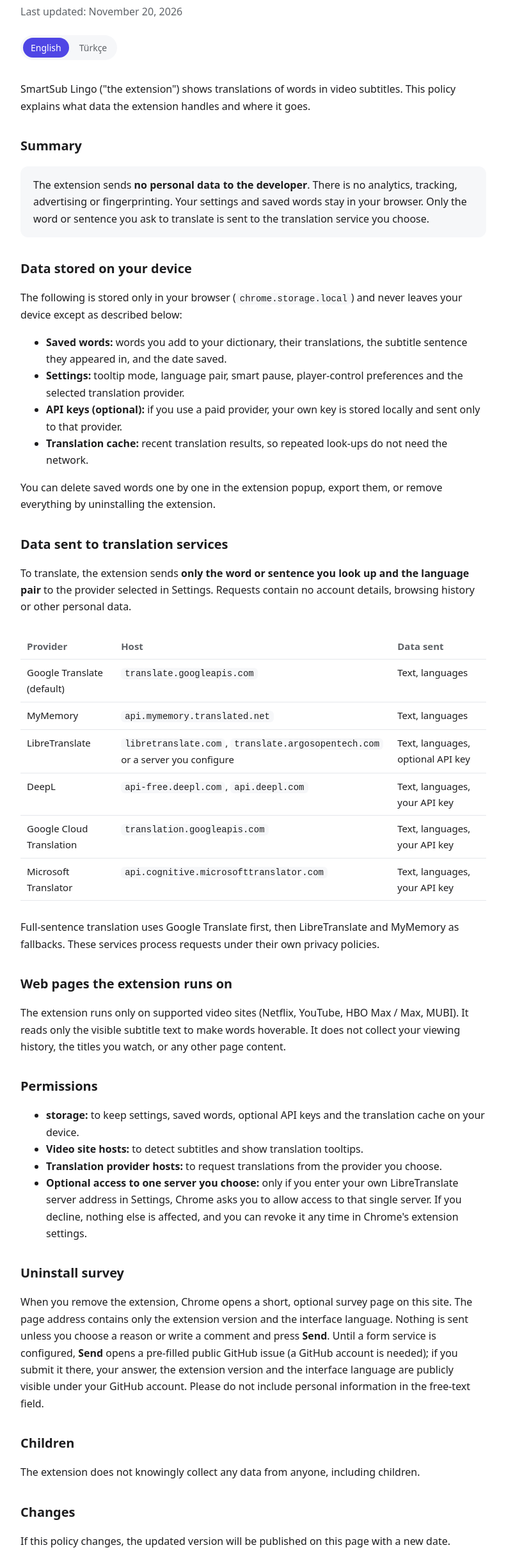
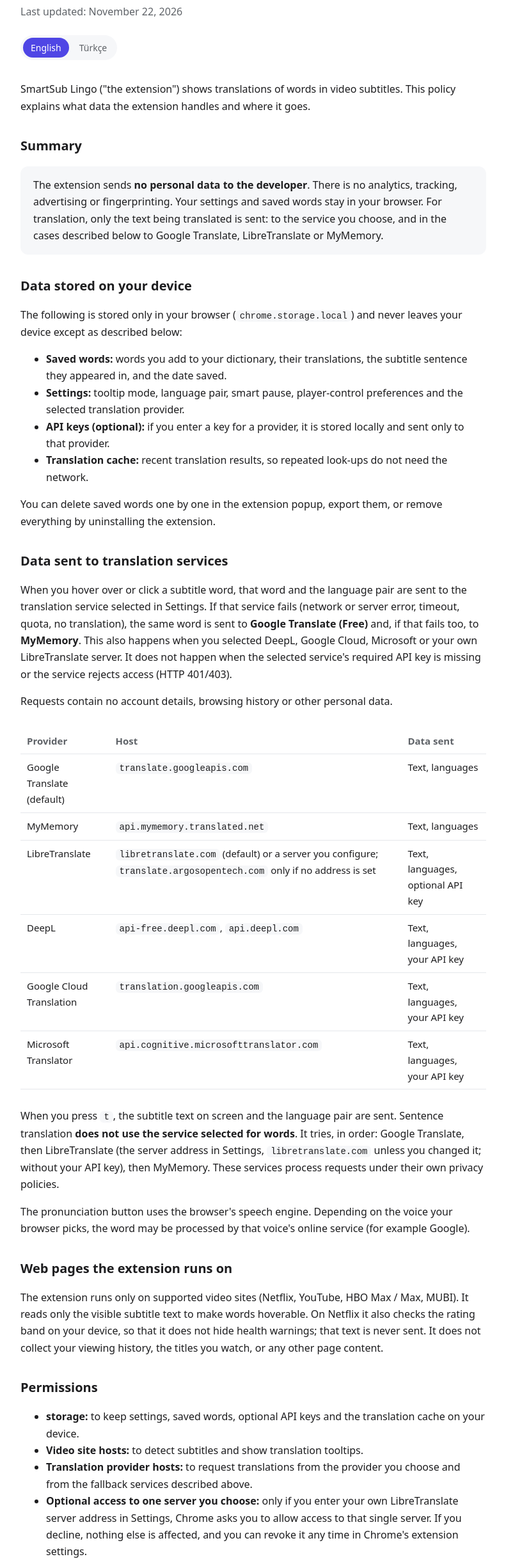
Before and after one commit to fatihatac/smartsub-lingo-site, a plain HTML site: page privacy.html in a window 1280 px wide. Shown: the part 133-2570 px from the top of the page at 64% size, without its empty margins (244-1035 px from the left). Drawn offline with Linux system fonts and the light colour scheme.

Commit message:
Privacy: describe fallback services and sentence translation
Words can fall back to Google Translate and MyMemory, sentences do not
use the selected service, and speech may use an online voice.

Co-Authored-By: Claude Opus 5.5 <noreply@anthropic.com>

```diff
--- a/privacy.html
+++ b/privacy.html
@@ -14,7 +14,7 @@
 </header>
 <main>
   <h1>Privacy Policy</h1>
-  <p class="meta">Last updated: November 20, 2026</p>
+  <p class="meta">Last updated: November 22, 2026</p>
   <div class="lang"><a class="on" href="#en">English</a><a href="#tr">Türkçe</a></div>
 
   <section id="en">
@@ -22,7 +22,7 @@
 
     <h2>Summary</h2>
     <div class="card">
-      <p style="margin:0">The extension sends <strong>no personal data to the developer</strong>. There is no analytics, tracking, advertising or fingerprinting. Your settings and saved words stay in your browser. Only the word or sentence you ask to translate is sent to the translation service you choose.</p>
+      <p style="margin:0">The extension sends <strong>no personal data to the developer</strong>. There is no analytics, tracking, advertising or fingerprinting. Your settings and saved words stay in your browser. For translation, only the text being translated is sent: to the service you choose, and in the cases described below to Google Translate, LibreTranslate or MyMemory.</p>
     </div>
 
     <h2>Data stored on your device</h2>
@@ -30,32 +30,34 @@
     <ul>
       <li><strong>Saved words:</strong> words you add to your dictionary, their translations, the subtitle sentence they appeared in, and the date saved.</li>
       <li><strong>Settings:</strong> tooltip mode, language pair, smart pause, player-control preferences and the selected translation provider.</li>
-      <li><strong>API keys (optional):</strong> if you use a paid provider, your own key is stored locally and sent only to that provider.</li>
+      <li><strong>API keys (optional):</strong> if you enter a key for a provider, it is stored locally and sent only to that provider.</li>
       <li><strong>Translation cache:</strong> recent translation results, so repeated look-ups do not need the network.</li>
     </ul>
     <p>You can delete saved words one by one in the extension popup, export them, or remove everything by uninstalling the extension.</p>
 
     <h2>Data sent to translation services</h2>
-    <p>To translate, the extension sends <strong>only the word or sentence you look up and the language pair</strong> to the provider selected in Settings. Requests contain no account details, browsing history or other personal data.</p>
+    <p>When you hover over or click a subtitle word, that word and the language pair are sent to the translation service selected in Settings. If that service fails (network or server error, timeout, quota, no translation), the same word is sent to <strong>Google Translate (Free)</strong> and, if that fails too, to <strong>MyMemory</strong>. This also happens when you selected DeepL, Google Cloud, Microsoft or your own LibreTranslate server. It does not happen when the selected service's required API key is missing or the service rejects access (HTTP 401/403).</p>
+    <p>Requests contain no account details, browsing history or other personal data.</p>
     <div class="tablewrap"><table>
       <tr><th>Provider</th><th>Host</th><th>Data sent</th></tr>
       <tr><td>Google Translate (default)</td><td><code>translate.googleapis.com</code></td><td>Text, languages</td></tr>
       <tr><td>MyMemory</td><td><code>api.mymemory.translated.net</code></td><td>Text, languages</td></tr>
-      <tr><td>LibreTranslate</td><td><code>libretranslate.com</code>, <code>translate.argosopentech.com</code> or a server you configure</td><td>Text, languages, optional API key</td></tr>
+      <tr><td>LibreTranslate</td><td><code>libretranslate.com</code> (default) or a server you configure; <code>translate.argosopentech.com</code> only if no address is set</td><td>Text, languages, optional API key</td></tr>
       <tr><td>DeepL</td><td><code>api-free.deepl.com</code>, <code>api.deepl.com</code></td><td>Text, languages, your API key</td></tr>
       <tr><td>Google Cloud Translation</td><td><code>translation.googleapis.com</code></td><td>Text, languages, your API key</td></tr>
       <tr><td>Microsoft Translator</td><td><code>api.cognitive.microsofttranslator.com</code></td><td>Text, languages, your API key</td></tr>
     </table></div>
-    <p>Full-sentence translation uses Google Translate first, then LibreTranslate and MyMemory as fallbacks. These services process requests under their own privacy policies.</p>
+    <p>When you press <code>t</code>, the subtitle text on screen and the language pair are sent. Sentence translation <strong>does not use the service selected for words</strong>. It tries, in order: Google Translate, then LibreTranslate (the server address in Settings, <code>libretranslate.com</code> unless you changed it; without your API key), then MyMemory. These services process requests under their own privacy policies.</p>
+    <p>The pronunciation button uses the browser's speech engine. Depending on the voice your browser picks, the word may be processed by that voice's online service (for example Google).</p>
 
     <h2>Web pages the extension runs on</h2>
-    <p>The extension runs only on supported video sites (Netflix, YouTube, HBO Max / Max, MUBI). It reads only the visible subtitle text to make words hoverable. It does not collect your viewing history, the titles you watch, or any other page content.</p>
+    <p>The extension runs only on supported video sites (Netflix, YouTube, HBO Max / Max, MUBI). It reads only the visible subtitle text to make words hoverable. On Netflix it also checks the rating band on your device, so that it does not hide health warnings; that text is never sent. It does not collect your viewing history, the titles you watch, or any other page content.</p>
 
     <h2>Permissions</h2>
     <ul>
       <li><strong>storage:</strong> to keep settings, saved words, optional API keys and the translation cache on your device.</li>
       <li><strong>Video site hosts:</strong> to detect subtitles and show translation tooltips.</li>
-      <li><strong>Translation provider hosts:</strong> to request translations from the provider you choose.</li>
+      <li><strong>Translation provider hosts:</strong> to request translations from the provider you choose and from the fallback services described above.</li>
       <li><strong>Optional access to one server you choose:</strong> only if you enter your own LibreTranslate server address in Settings, Chrome asks you to allow access to that single server. If you decline, nothing else is affected, and you can revoke it any time in Chrome's extension settings.</li>
     </ul>
 
@@ -76,12 +78,12 @@
 
   <section id="tr" lang="tr">
     <h1>Gizlilik Politikası</h1>
-    <p class="meta">Son güncelleme: 20 Kasım 2026</p>
+    <p class="meta">Son güncelleme: 22 Kasım 2026</p>
     <p>SmartSub Lingo ("uzantı"), video altyazılarındaki kelimelerin çevirisini gösterir. Bu politika, uzantının hangi verileri işlediğini ve bu verilerin nereye gittiğini açıklar.</p>
 
     <h2>Özet</h2>
     <div class="card">
-      <p style="margin:0">Uzantı geliştiriciye <strong>hiçbir kişisel veri göndermez</strong>. Analitik, izleme, reklam veya parmak izi yoktur. Ayarlarınız ve kaydettiğiniz kelimeler tarayıcınızda kalır. Yalnızca çevirmek istediğiniz kelime veya cümle, seçtiğiniz çeviri servisine gönderilir.</p>
+      <p style="margin:0">Uzantı geliştiriciye <strong>hiçbir kişisel veri göndermez</strong>. Analitik, izleme, reklam veya parmak izi yoktur. Ayarlarınız ve kaydettiğiniz kelimeler tarayıcınızda kalır. Çeviri için yalnızca çevrilen metin gönderilir: seçtiğiniz servise ve aşağıda anlatılan durumlarda Google Translate, LibreTranslate veya MyMemory'ye.</p>
     </div>
 
     <h2>Cihazınızda saklanan veriler</h2>
@@ -89,22 +91,24 @@
     <ul>
       <li><strong>Kaydedilen kelimeler:</strong> sözlüğe eklediğiniz kelimeler, çevirileri, geçtikleri altyazı cümlesi ve kaydedilme tarihi.</li>
       <li><strong>Ayarlar:</strong> tooltip modu, dil çifti, akıllı duraklatma, oynatıcı kontrolü tercihleri ve seçili çeviri sağlayıcısı.</li>
-      <li><strong>API anahtarları (isteğe bağlı):</strong> ücretli bir sağlayıcı kullanırsanız kendi anahtarınız yerel olarak saklanır ve yalnızca o sağlayıcıya gönderilir.</li>
+      <li><strong>API anahtarları (isteğe bağlı):</strong> bir sağlayıcı için anahtar girerseniz yerel olarak saklanır ve yalnızca o sağlayıcıya gönderilir.</li>
       <li><strong>Çeviri önbelleği:</strong> tekrarlanan sorgular ağa çıkmasın diye son çeviri sonuçları.</li>
     </ul>
     <p>Kaydedilen kelimeleri popup üzerinden tek tek silebilir, dışa aktarabilir veya uzantıyı kaldırarak hepsini silebilirsiniz.</p>
 
     <h2>Çeviri servislerine gönderilen veriler</h2>
-    <p>Çeviri için uzantı, Ayarlar'da seçilen sağlayıcıya <strong>yalnızca sorguladığınız kelime veya cümleyi ve dil çiftini</strong> gönderir. İsteklerde hesap bilgisi, tarama geçmişi veya başka kişisel veri bulunmaz. Sağlayıcıların listesi yukarıdaki İngilizce tablodadır. Cümle çevirisinde önce Google Translate, yedek olarak LibreTranslate ve MyMemory kullanılır. Bu servisler istekleri kendi gizlilik politikalarına göre işler.</p>
+    <p>Bir altyazı kelimesinin üzerine geldiğinizde veya tıkladığınızda o kelime ve dil çifti, Ayarlar'da seçili çeviri servisine gönderilir. O servis başarısız olursa (ağ veya sunucu hatası, zaman aşımı, kota, çeviri bulunamaması) aynı kelime <strong>Google Translate (Ücretsiz)</strong> servisine, o da başarısız olursa <strong>MyMemory</strong>'ye gönderilir. DeepL, Google Cloud, Microsoft veya kendi LibreTranslate sunucunuzu seçmiş olsanız da böyledir. Seçili servisin zorunlu API anahtarı eksikse veya servis erişimi reddederse (HTTP 401/403) bu yapılmaz.</p>
+    <p><code>t</code> tuşuna bastığınızda ekrandaki altyazı metni ve dil çifti gönderilir. Cümle çevirisi <strong>kelimeler için seçtiğiniz servisi kullanmaz</strong>. Sırasıyla şunlar denenir: Google Translate, ardından LibreTranslate (Ayarlar'daki sunucu adresi, değiştirmediyseniz <code>libretranslate.com</code>; API anahtarınız olmadan), ardından MyMemory. İsteklerde hesap bilgisi, tarama geçmişi veya başka kişisel veri bulunmaz. Sağlayıcıların listesi yukarıdaki İngilizce tablodadır. Bu servisler istekleri kendi gizlilik politikalarına göre işler.</p>
+    <p>Seslendirme düğmesi tarayıcının konuşma motorunu kullanır. Tarayıcının seçtiği sese göre kelime, o sesin çevrimiçi servisinde (örneğin Google) işlenebilir.</p>
 
     <h2>Uzantının çalıştığı sayfalar</h2>
-    <p>Uzantı yalnızca desteklenen video sitelerinde (Netflix, YouTube, HBO Max / Max, MUBI) çalışır ve yalnızca görünür altyazı metnini okur. İzleme geçmişinizi, izlediğiniz içerikleri veya sayfadaki diğer verileri toplamaz.</p>
+    <p>Uzantı yalnızca desteklenen video sitelerinde (Netflix, YouTube, HBO Max / Max, MUBI) çalışır ve yalnızca görünür altyazı metnini okur. Netflix'te ayrıca sağlık uyarılarını gizlememek için yaş sınırı bandını cihazınızda kontrol eder; bu metin hiçbir yere gönderilmez. İzleme geçmişinizi, izlediğiniz içerikleri veya sayfadaki diğer verileri toplamaz.</p>
 
     <h2>İzinler</h2>
     <ul>
       <li><strong>storage:</strong> ayarları, kelimeleri, isteğe bağlı API anahtarlarını ve önbelleği cihazınızda tutmak için.</li>
       <li><strong>Video sitesi adresleri:</strong> altyazıları algılamak ve çeviri baloncuğunu göstermek için.</li>
-      <li><strong>Çeviri sağlayıcısı adresleri:</strong> seçtiğiniz sağlayıcıdan çeviri istemek için.</li>
+      <li><strong>Çeviri sağlayıcısı adresleri:</strong> seçtiğiniz sağlayıcıdan ve yukarıda anlatılan yedek servislerden çeviri istemek için.</li>
       <li><strong>Seçtiğiniz tek bir sunucuya isteğe bağlı erişim:</strong> yalnızca Ayarlar'a kendi LibreTranslate sunucu adresinizi girerseniz Chrome o tek sunucu için izin ister. Reddederseniz başka hiçbir şey etkilenmez; izni Chrome'un uzantı ayarlarından istediğiniz zaman geri alabilirsiniz.</li>
     </ul>
 
```
